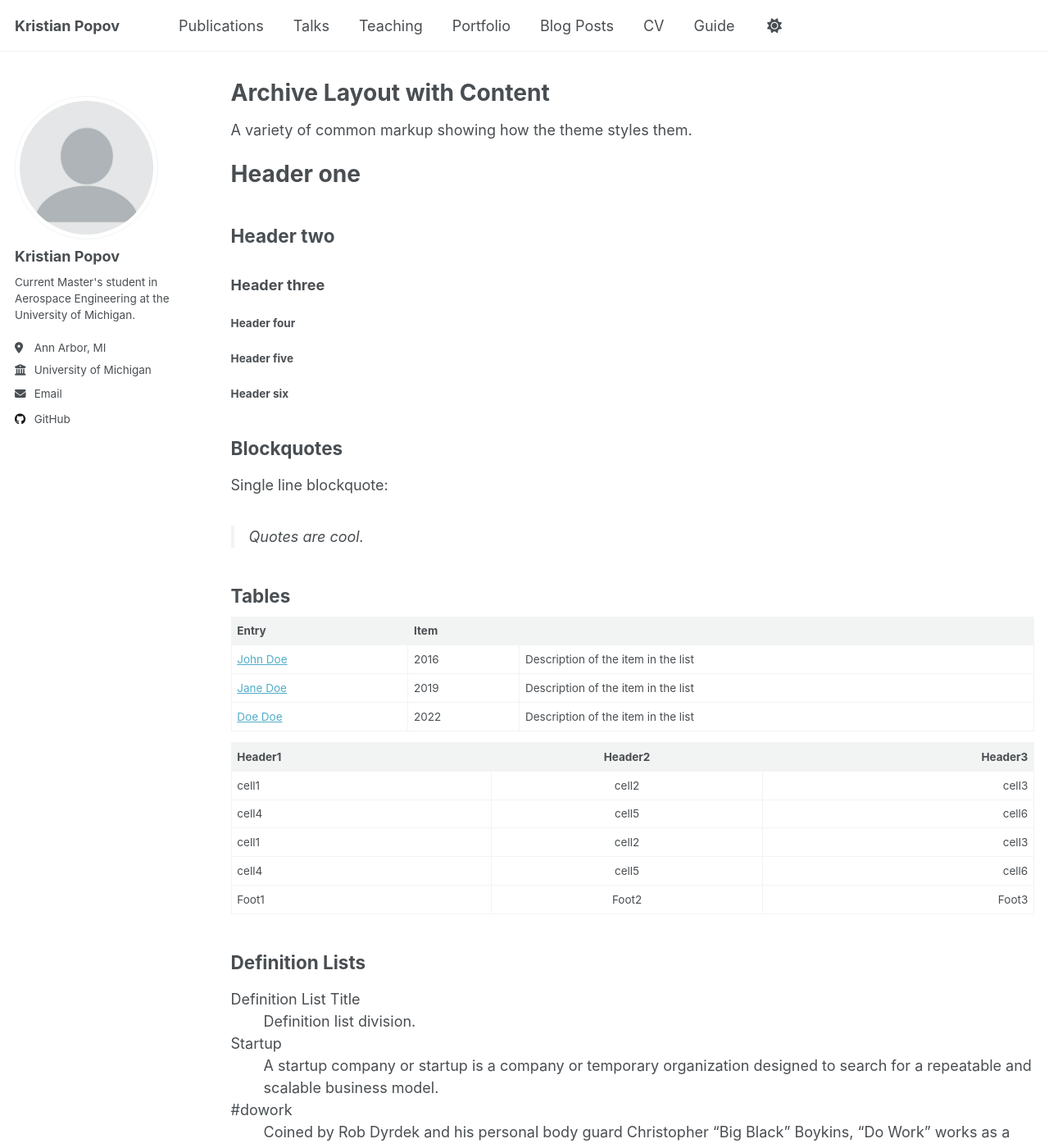
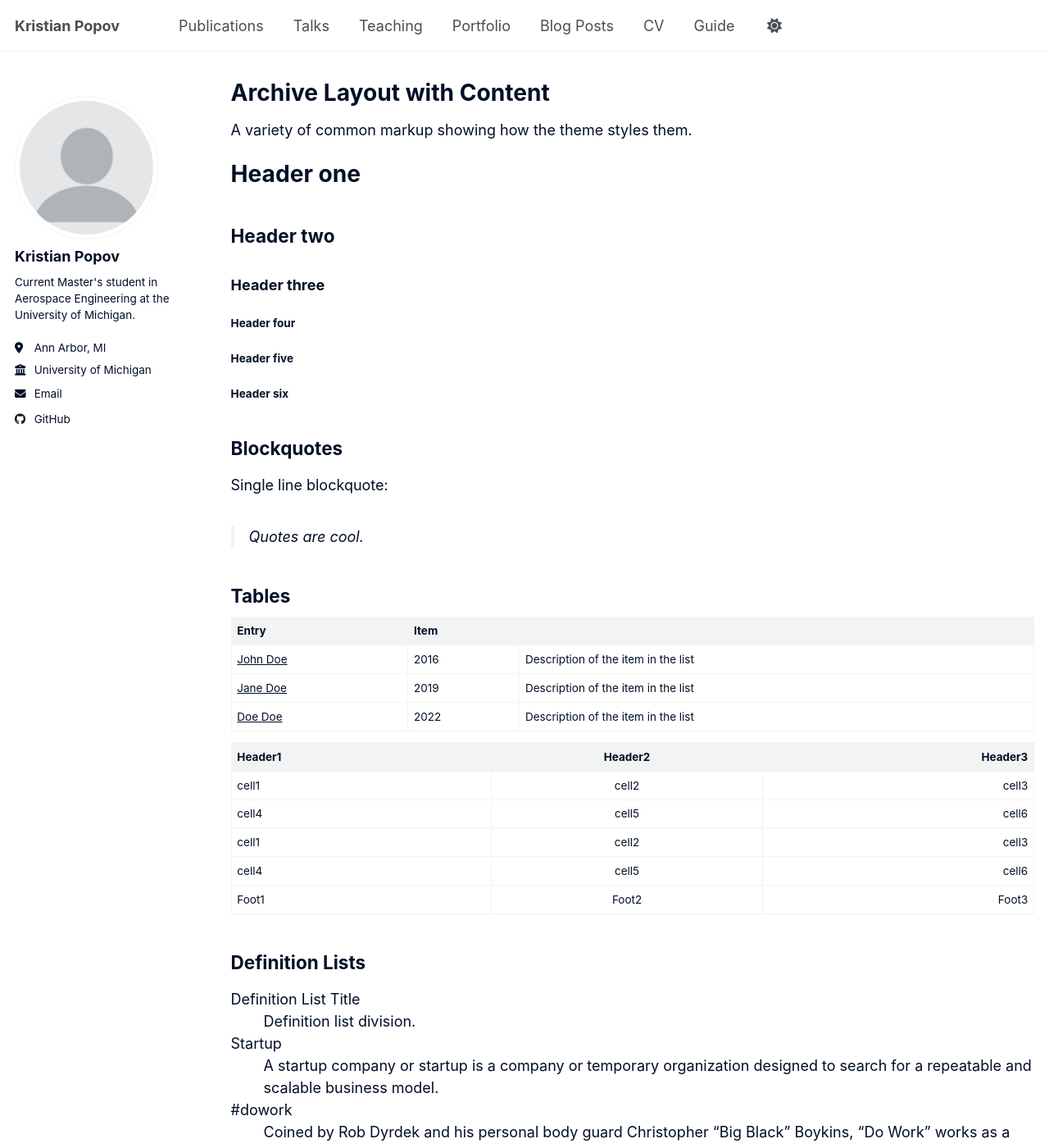
Before and after one commit to kris-popov/kris-popov.github.io, a Jekyll site: the page built from _pages/archive-layout-with-content.md, in a window 1280 px wide and 1400 px high. Shown: the whole window at 82% size. Built offline with Jekyll 4.4.1, drawn with Linux system fonts in a browser that asks for light colours; a script that is not in the unit is left out.

Commit message:
Update main.scss

```diff
--- a/assets/css/main.scss
+++ b/assets/css/main.scss
@@ -41,3 +41,21 @@
     "vendor/font-awesome/solid",
     "vendor/font-awesome/brands"
 ;
+
+body {
+  background-color: #ffffff;
+  color: #010f26;
+}
+
+h1, h2, h3, h4, h5, h6,
+p, li, td, th,
+a,
+.site-header, .site-nav, .site-nav a,
+.site-footer {
+  color: #010f26;
+}
+
+/* Optional: darker hover link */
+a:hover {
+  color: #013a7a;
+}
```
